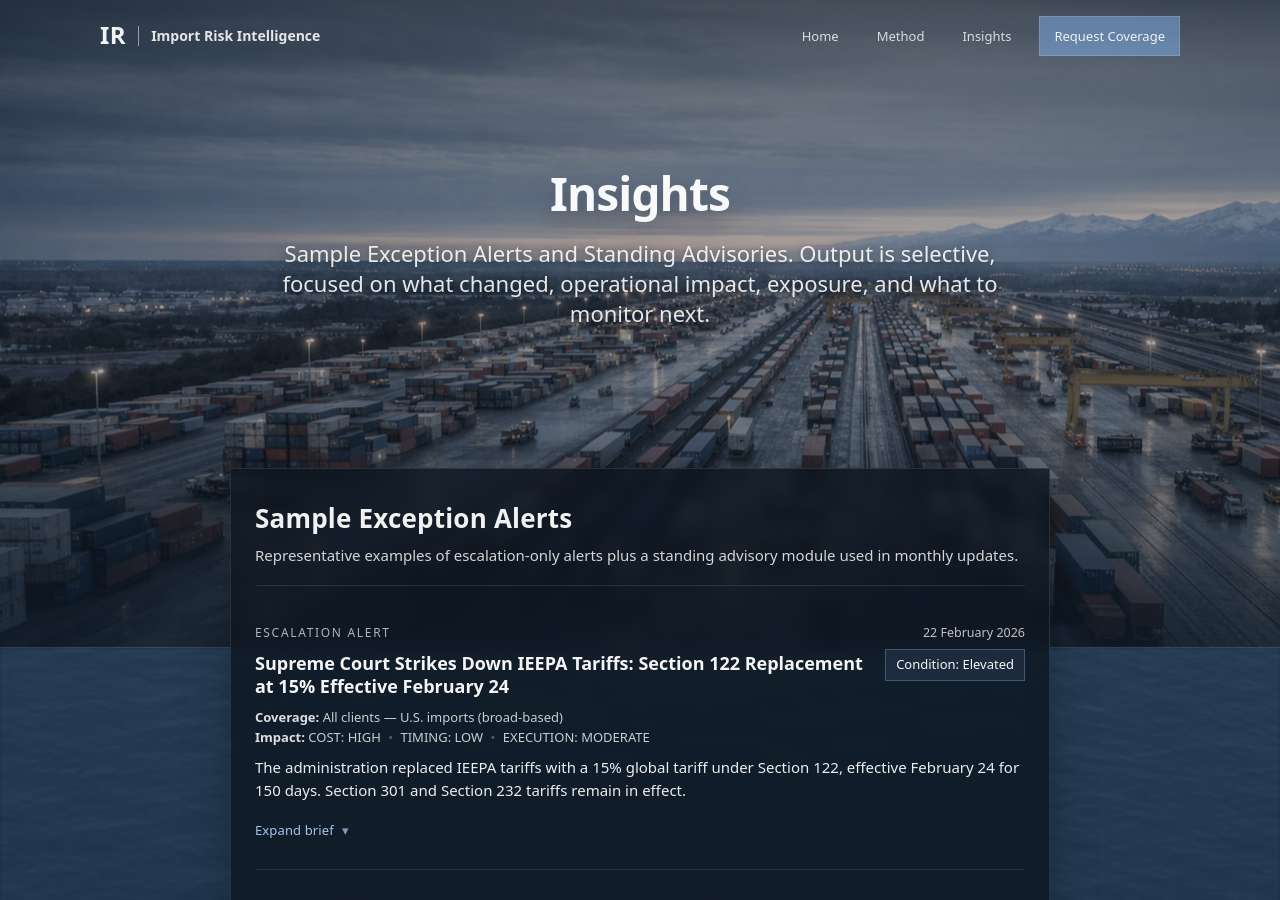
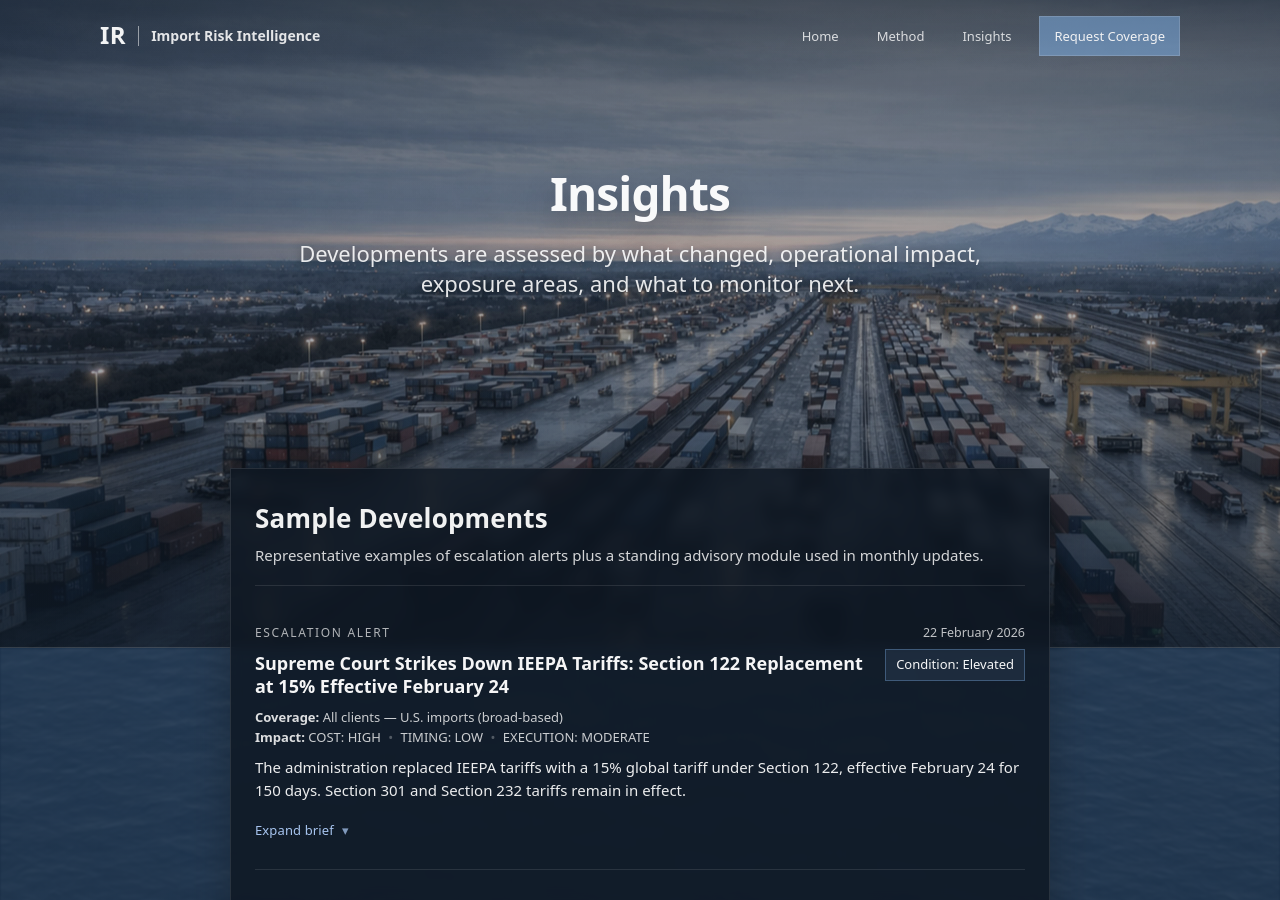
Before and after one commit to importrisk/import-risk-intelligence-site, a Jekyll site: the page built from insights.html, in a window 1280 px wide and 900 px high. Built offline with Jekyll 4.4.1, drawn with Linux system fonts in a browser that asks for light colours.

Commit message:
Update insights.html

```diff
--- a/insights.html
+++ b/insights.html
@@ -14,7 +14,7 @@ description: Sample Exception Alerts and Standing Advisories — concise, decisi
       <div class="insights-hero-head">
         <h1 class="insights-title">Insights</h1>
         <p class="insights-subtitle">
-          Sample Exception Alerts and Standing Advisories. Output is selective, focused on what changed, operational impact, exposure, and what to monitor next.
+          Developments are assessed by what changed, operational impact, exposure areas, and what to monitor next.
         </p>
       </div>
     </div>
@@ -28,8 +28,8 @@ description: Sample Exception Alerts and Standing Advisories — concise, decisi
 
         <!-- CARD HEADING (inside the dark card) -->
         <header class="brief-card-head">
-          <h2>Sample Exception Alerts</h2>
-          <p class="muted">Representative examples of escalation-only alerts plus a standing advisory module used in monthly updates.</p>
+          <h2>Sample Developments</h2>
+          <p class="muted">Representative examples of escalation alerts plus a standing advisory module used in monthly updates.</p>
         </header>
 
         <!-- ENTRY 1 (UNCHANGED) -->
```
